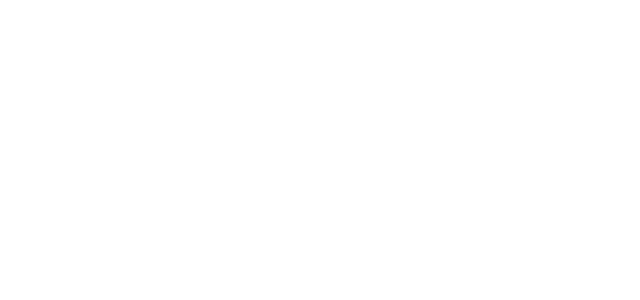
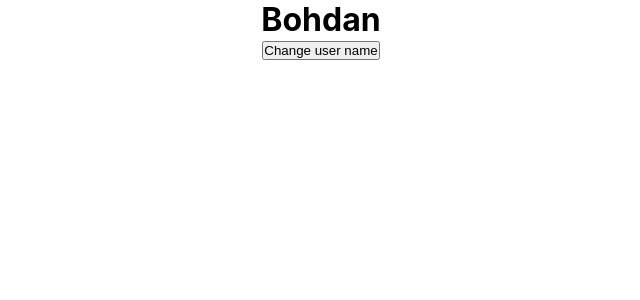
Before and after one commit to serhiishf/react-bohdan, a React (Vite) app: page / in a window 1280 px wide. Shown: the top 300 px of the page, without its empty margins (319-959 px from the left). Built offline with nearby package versions, Linux system fonts and the light colour scheme.

Commit message:
feat: 27-context-api

```diff
--- a/src/App.jsx
+++ b/src/App.jsx
@@ -1,7 +1,19 @@
+import { useState } from 'react';
+import UserContext from './context/UserContext';
 import './App.css';
+import User from './components/User';
+import ChangeUser from './components/ChangeUser';
 
 function App() {
-  return <div className="App"></div>;
+  const [user, setUser] = useState('Bohdan');
+  return (
+    <UserContext.Provider value={{ userName: user, changeUserName: setUser }}>
+      <div className="App">
+        <User />
+        <ChangeUser />
+      </div>
+    </UserContext.Provider>
+  );
 }
 
 export default App;
--- /dev/null
+++ b/src/components/ChangeUser.jsx
@@ -0,0 +1,9 @@
+import UserContext from '../context/UserContext';
+import { useContext } from 'react';
+
+function ChangeUser() {
+  const { userName, changeUserName } = useContext(UserContext);
+  return <button onClick={() => changeUserName(userName === 'Bohdan' ? 'Alice' : 'Bohdan')}>Change user name </button>;
+}
+
+export default ChangeUser;
--- /dev/null
+++ b/src/components/User.jsx
@@ -0,0 +1,9 @@
+import UserInfo from './UserInfo';
+
+function User() {
+  return (
+      <UserInfo />
+  );
+}
+
+export default User;
--- /dev/null
+++ b/src/components/UserInfo.jsx
@@ -0,0 +1,9 @@
+import UserContext from '../context/UserContext';
+import { useContext } from 'react';
+
+function UserInfo() {
+  const { userName } = useContext(UserContext);
+  return <h1>{userName}</h1>;
+}
+
+export default UserInfo;
--- /dev/null
+++ b/src/context/UserContext.js
@@ -0,0 +1,7 @@
+import { createContext } from 'react';
+
+const UserContext = createContext({
+  userName: '',
+  setUserName: () => {},
+});
+export default UserContext;
```
